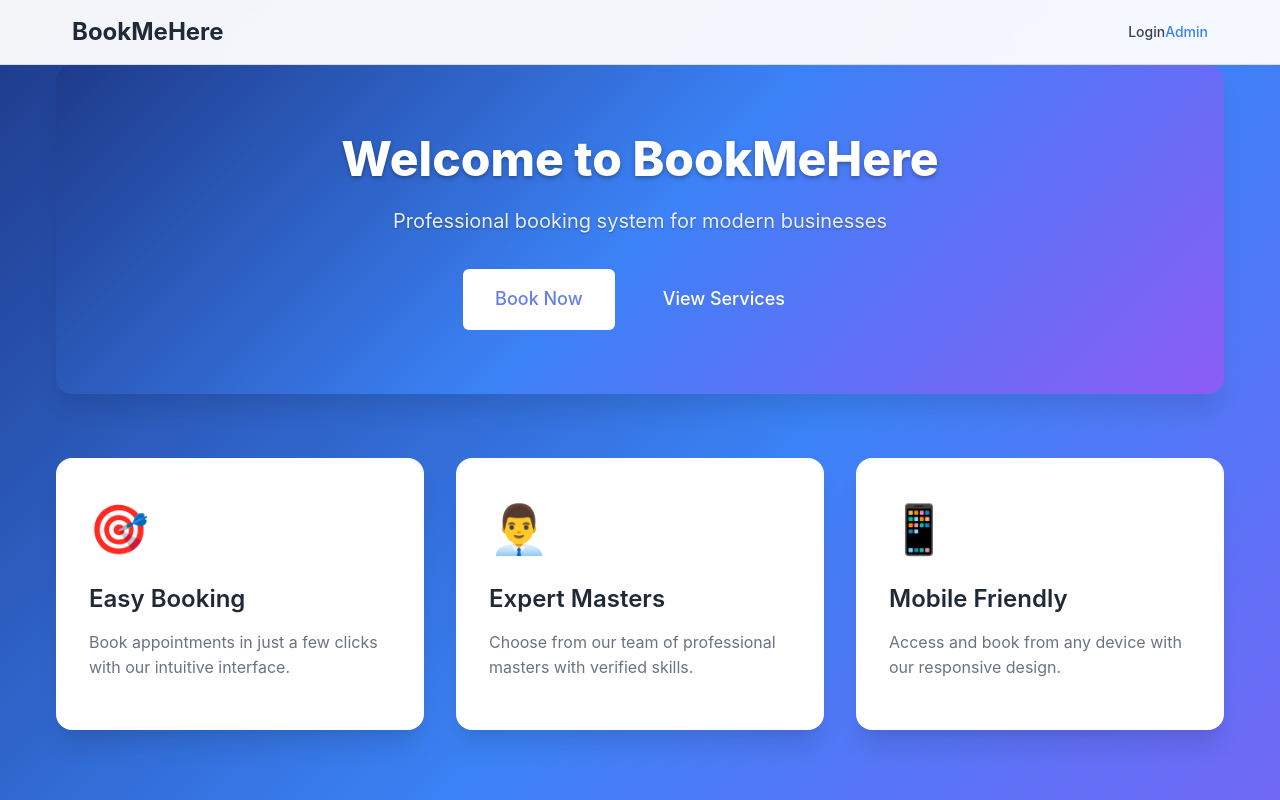
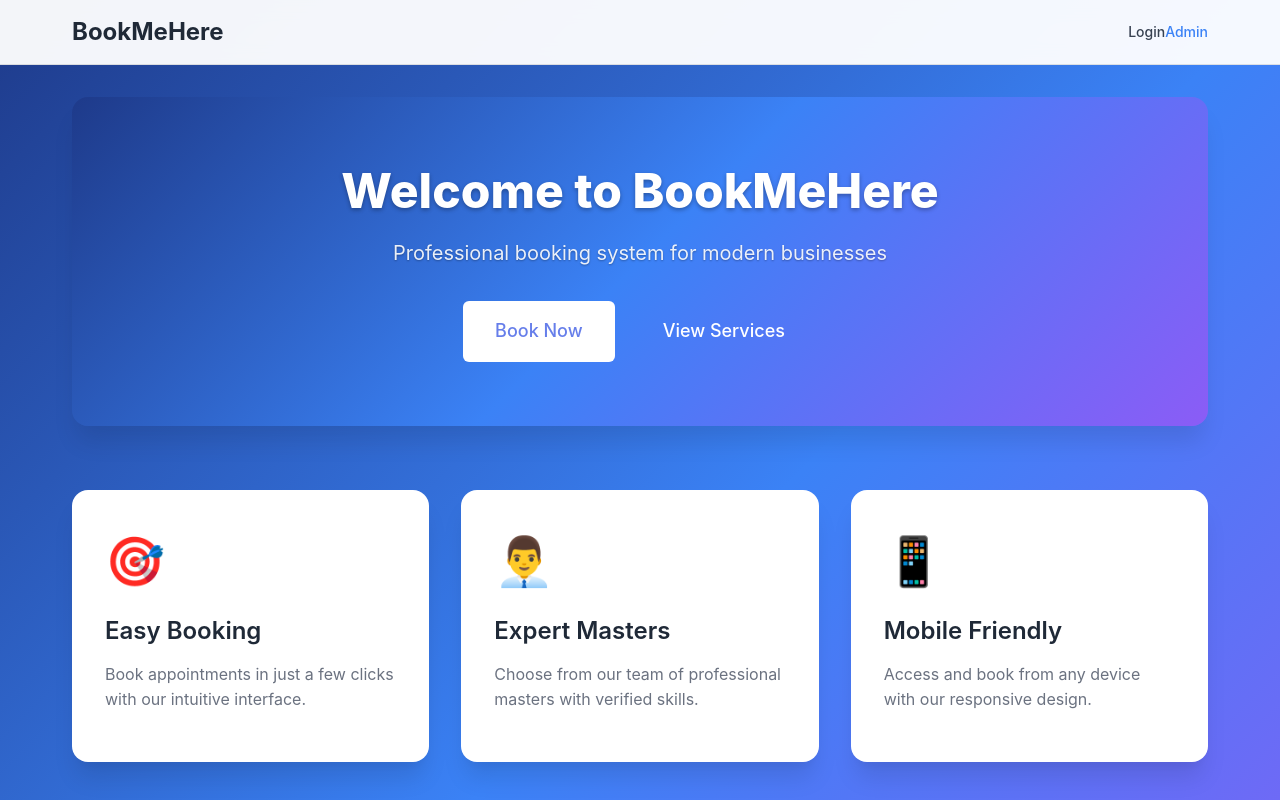
Before and after one commit to vincentnerv2024/bookmehere-frontend, a React (Vite) app: page / in a window 1280 px wide. Shown: the top 800 px of the page. Built offline with nearby package versions, Linux system fonts and the light colour scheme.

Commit message:
Add debugging to HomePage and fix admin login endpoint

```diff
--- a/src/pages/HomePage.tsx
+++ b/src/pages/HomePage.tsx
@@ -2,8 +2,9 @@ import React from 'react';
 import { Link } from 'react-router-dom';
 
 export const HomePage: React.FC = () => {
+  console.log('HomePage rendering');
   return (
-    <div className="container">
+    <div className="container" style={{ minHeight: '80vh', padding: '2rem' }}>
       <div className="hero-section" style={{
         textAlign: 'center',
         padding: '4rem 0',
```
